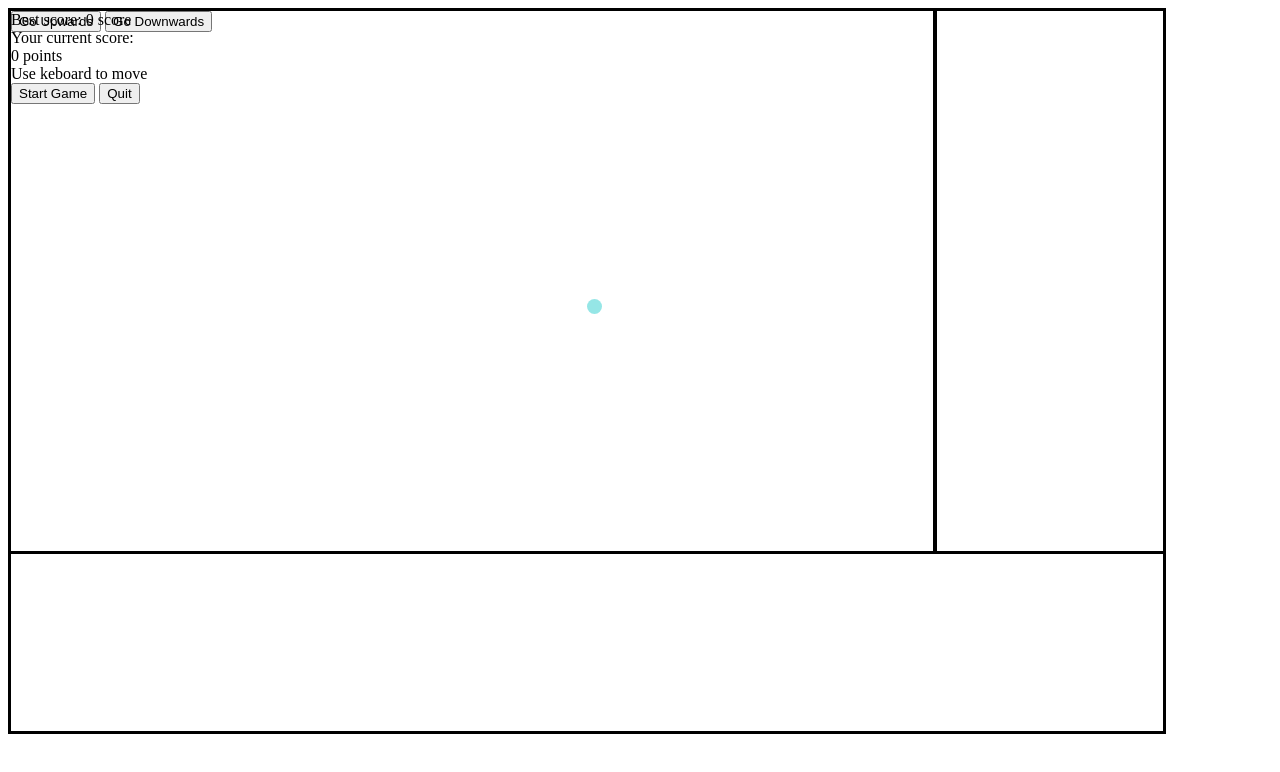
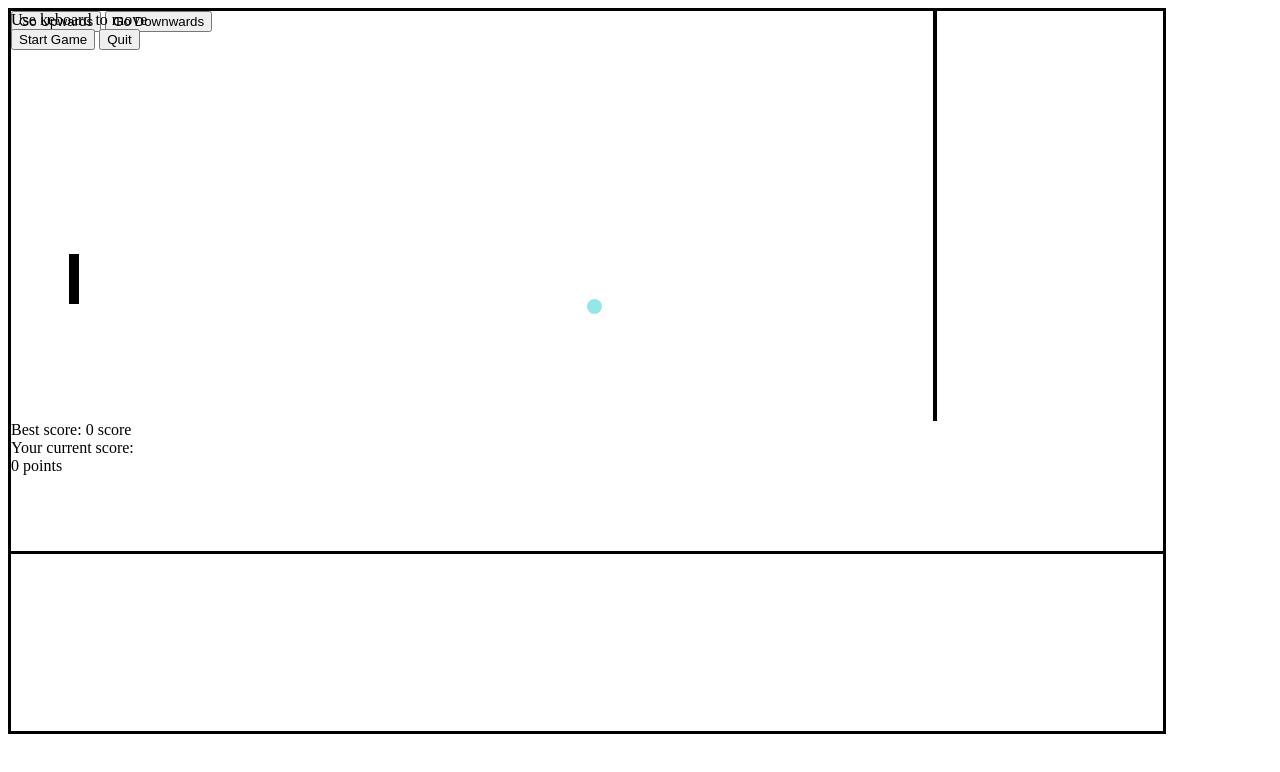
Before and after one commit to POGGERSLMAO/SlutprojektWSP1, a plain HTML site: page slutprojektwsp1/index.html in a window 1280 px wide. Drawn offline with Linux system fonts and the light colour scheme.

Commit message:
still adding layout, sadly

```diff
--- a/slutprojektwsp1/css/style.css
+++ b/slutprojektwsp1/css/style.css
@@ -1,37 +1,49 @@
 #themap {
     position: absolute;
-    width:90%;
+    width: 90%;
     height: 90%;
     min-height: 400px;
     border: solid;
 }
-
-#map
-{
+#map {
     position: absolute;
     height: 75%;
     width: 100%;
-    border-bottom:solid;
-    border-width:3px;
+    border-bottom: solid;
+    border-width: 3px;
     top: 0px;
-    z-index:1;
+    z-index: 1;
+}
+#pongball {
+    background-color: rgba(20, 200, 200, 0.45);
+    position: absolute;
+    width: 15px;
+    height: 15px;
+    border-radius: 50%;
+    margin-left: 50%;
+    margin-top: 25%;
+}
+#wall {
+    position: absolute;
+    height: 100%;
+    width: 4px;
+    left: 80%;
+    top: 0px;
+    background-color: black;
+}
+#movingwall {
+    background-color: black;
+    position: absolute;
+    width: 10px;
+    height: 50px;
+    left: 5%;
+    top: 45%;
 }
 
-#pongball {
-    background-color:rgba(20,200,200,0.45);
+#textbottom {
     position:absolute;
-    width:15px;
-    height:15px;
-    border-radius:50%;
-    margin-left :50%;
-    margin-top:25%
+    height: 24%;
+    width:100%;
+    bottom: 0px;
+    background-color:white;
 }
-
-#movingwall {
-    position:absolute;
-    height: 100%;
-    width:4px;
-    left:80%;
-    top: 0px;
-    background-color:black;
-}
--- a/slutprojektwsp1/index.html
+++ b/slutprojektwsp1/index.html
@@ -11,9 +11,9 @@
     <div id="themap">
             <div id="map">
             <div id="pongball"></div>
+            <div id="wall"></div>
             <div id="movingwall"></div>
-            <div id="player"></div>
-    <div>
+    <div id = textbottom>
              <div class = "score">Best score: <span id="bestscore">0</span> score</div> <!--För att kunna göra highscore-->
              <div class ="currentscore">Your current score: </div><span id="currentscore">0</span> points</div> <!--För att hålla koll på current score-->
 
```
Also changed, not shown: slutprojektwsp1/css/sass.sass (added, +46 -0 lines).
